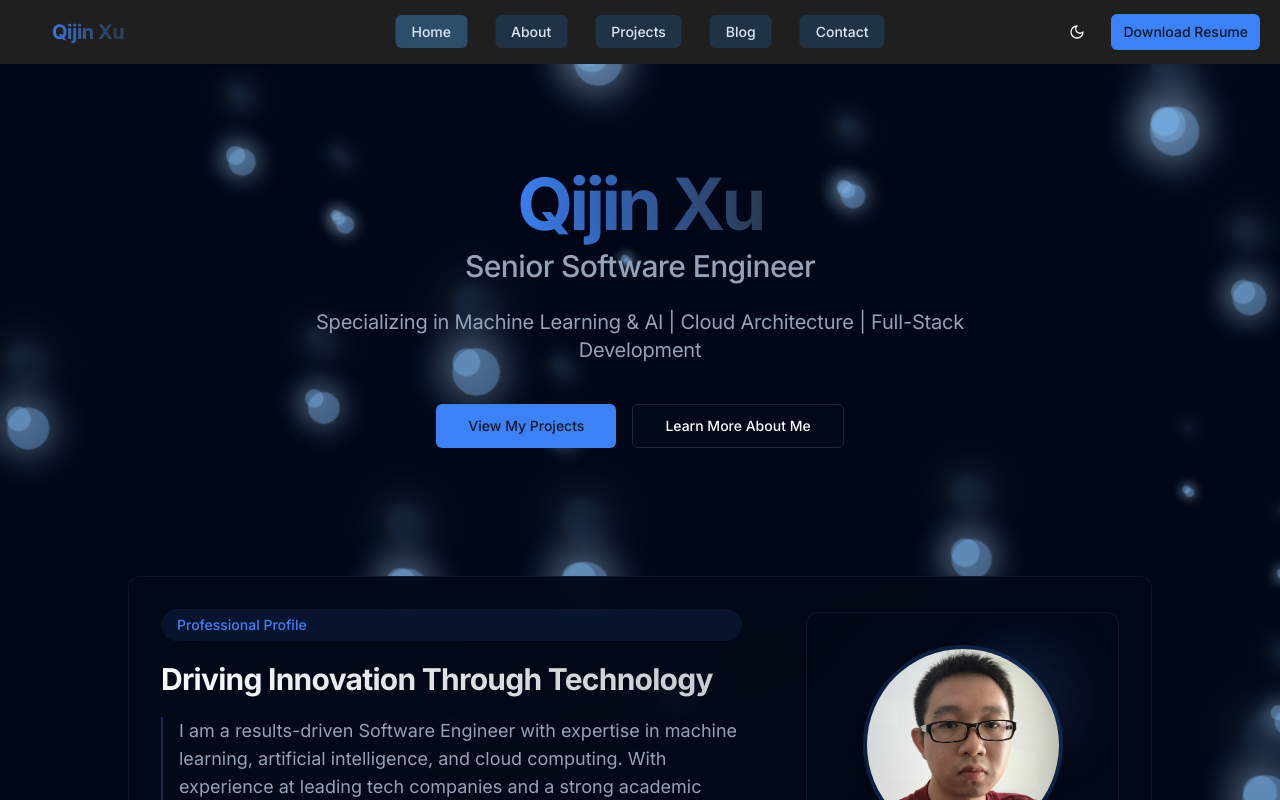
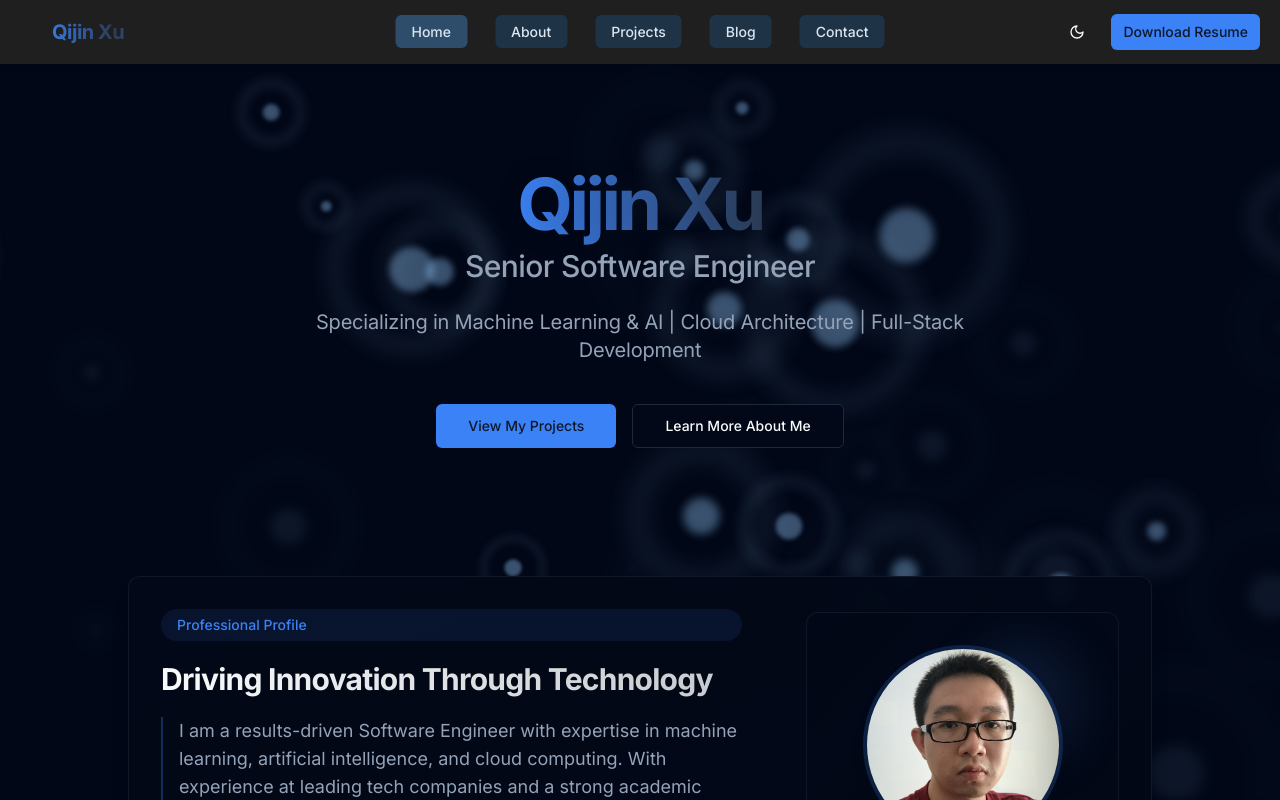
Before and after one commit to Freedom-Jack/my-website, a Next.js app: page / in a window 1280 px wide. Shown: the top 800 px of the page. Built offline with nearby package versions, Linux system fonts and the light colour scheme.

Commit message:
fix bubble effects

```diff
--- a/src/components/animations/Bubbles/index.tsx
+++ b/src/components/animations/Bubbles/index.tsx
@@ -1,6 +1,6 @@
 "use client"
 
-import React, { useState, useEffect, useRef } from "react"
+import React from "react"
 import { motion } from "framer-motion"
 import "./styles.css"
 
@@ -8,91 +8,40 @@ interface BubbleProps {
   index: number
 }
 
-// This component will only render on the client side
-function ClientOnly({ children }: { children: React.ReactNode }) {
-  const [isMounted, setIsMounted] = useState(false)
+const Bubble = ({ index }: BubbleProps) => {
+  // Generate random values for each bubble
+  const scale = 0.25 + Math.random() * 0.75
+  const duration = 20 + Math.random() * 10
+  const delay = Math.random() * 2
 
-  useEffect(() => {
-    setIsMounted(true)
-  }, [])
-
-  if (!isMounted) {
-    return null // Return nothing on the server side
-  }
-
-  return <>{children}</>
-}
-
-// Deterministic random function based on seed
-function generateRandom(index: number) {
-  // Use a fixed seed based on index
-  const seed = index + 1;
-
-  // Generate consistent values
-  const scale = 0.25 + (Math.sin(seed * 123.45) * 0.5 + 0.5) * 0.75;
-  const duration = 20 + (Math.sin(seed * 567.89) * 0.5 + 0.5) * 10;
-  const delay = (Math.sin(seed * 912.34) * 0.5 + 0.5) * 2;
-
-  // Better distribution across the entire screen (0-100 range for both X and Y)
-  const startX = (index % 5) * 20 + (Math.sin(seed * 345.67) * 0.5 + 0.5) * 15;
-  const startY = Math.floor(index / 5) * 20 + (Math.sin(seed * 789.01) * 0.5 + 0.5) * 15;
-
-  // Generate animation points with wider movement range
-  const x1 = startX + (Math.sin(seed * 111.22) * 0.5 + 0.5) * 60 - 30;
-  const x2 = startX - (Math.sin(seed * 333.44) * 0.5 + 0.5) * 60 + 30;
-  const x3 = startX + (Math.sin(seed * 555.66) * 0.5 + 0.5) * 45 - 22.5;
-
-  const y1 = startY + (Math.sin(seed * 777.88) * 0.5 + 0.5) * 60 - 30;
-  const y2 = startY - (Math.sin(seed * 999.00) * 0.5 + 0.5) * 60 + 30;
-  const y3 = startY + (Math.sin(seed * 111.00) * 0.5 + 0.5) * 45 - 22.5;
-
-  return {
-    scale,
-    duration,
-    delay,
-    startX,
-    startY,
-    xPositions: [
-      `${startX}vw`,
-      `${x1}vw`,
-      `${x2}vw`,
-      `${x3}vw`,
-      `${startX}vw`,
-    ],
-    yPositions: [
-      `${startY}vh`,
-      `${y1}vh`,
-      `${y2}vh`,
-      `${y3}vh`,
-      `${startY}vh`,
-    ],
-    scaleValues: [scale, scale * 1.1, scale * 0.9, scale * 1.05, scale]
-  };
-}
-
-const Bubble = ({ index }: BubbleProps) => {
-  // Generate all values based on index - these are now deterministic and stable
-  const {
-    scale,
-    duration,
-    delay,
-    xPositions,
-    yPositions,
-    scaleValues
-  } = generateRandom(index);
+  // Generate random starting positions across the screen
+  const startX = Math.random() * 100
+  const startY = Math.random() * 100
 
   return (
     <motion.div
       className={`bubble bubble-${index}`}
       initial={{
-        x: xPositions[0],
-        y: yPositions[0],
-        scale: scaleValues[0]
+        x: `${startX}vw`,
+        y: `${startY}vh`,
+        scale
       }}
       animate={{
-        x: xPositions,
-        y: yPositions,
-        scale: scaleValues
+        x: [
+          `${startX}vw`,
+          `${startX + (Math.random() * 40 - 20)}vw`,
+          `${startX - (Math.random() * 40 - 20)}vw`,
+          `${startX + (Math.random() * 30 - 15)}vw`,
+          `${startX}vw`,
+        ],
+        y: [
+          `${startY}vh`,
+          `${startY + (Math.random() * 40 - 20)}vh`,
+          `${startY - (Math.random() * 40 - 20)}vh`,
+          `${startY + (Math.random() * 30 - 15)}vh`,
+          `${startY}vh`,
+        ],
+        scale: [scale, scale * 1.1, scale * 0.9, scale * 1.05, scale]
       }}
       transition={{
         duration: duration,
@@ -106,18 +55,12 @@ const Bubble = ({ index }: BubbleProps) => {
 }
 
 export function Bubbles() {
-  // Use a wrapper div with suppressHydrationWarning
   return (
-    <div
-      className="fixed inset-0 z-[-1] overflow-hidden pointer-events-none"
-      suppressHydrationWarning
-    >
-      <ClientOnly>
-        {/* Restored original number of bubbles to 50 */}
-        {Array.from({ length: 50 }).map((_, index) => (
-          <Bubble key={`bubble-${index}`} index={index % 22} />
-        ))}
-      </ClientOnly>
+    <div className="fixed inset-0 z-[-1] overflow-hidden pointer-events-none">
+      {/* Reduced number of bubbles from 50 to 25 */}
+      {Array.from({ length: 25 }).map((_, index) => (
+        <Bubble key={index} index={index % 22} />
+      ))}
     </div>
   )
 }
--- a/src/components/animations/Bubbles/styles.css
+++ b/src/components/animations/Bubbles/styles.css
@@ -1,79 +1,108 @@
 /* Bubble animation styles */
 .bubble {
   position: absolute;
-  width: 3vw; /* Reduced size for subtlety */
-  height: 3vw; /* Reduced size for subtlety */
+  width: 4vw; /* Increased base size */
+  height: 4vw; /* Increased base size */
   pointer-events: none;
   /* Remove fixed margins to allow better distribution */
   top: 0;
   left: 0;
   /* Improved visibility for all bubbles */
-  opacity: 0.7; /* Increased opacity for better visibility */
+  opacity: 0.8; /* Increased opacity for better visibility */
   z-index: -1; /* Ensure bubbles stay behind content */
+  filter: blur(3px); /* Base blur */
 }
 
 .bubble::before,
 .bubble::after {
   content: '';
   position: absolute;
-  width: 100%;
-  height: 100%;
   border-radius: 50%;
-  transform-origin: center;
-  animation: drift 150s ease alternate infinite;
+  top: 50%;
+  left: 50%;
+  transform: translate(-50%, -50%);
 }
 
 .bubble::before {
-  background: hsl(210, 100%, 80%); /* Darker light blue */
-  opacity: 0.4; /* Increased opacity */
+  width: 100%;
+  height: 100%;
+  background: hsla(210, 100%, 80%, 0.8);
+  filter: blur(4px);
+  animation:
+    drift 150s ease alternate infinite,
+    inner-pulse 6s ease-in-out infinite alternate;
 }
 
 .bubble::after {
-  background: hsl(210, 100%, 75%); /* Even darker light blue */
-  opacity: 0.5; /* Increased opacity */
-  box-shadow: 0 0 8vw 2vw hsl(210, 100%, 85%); /* Enhanced glow effect */
+  width: 200%; /* Doubled size for outer glow */
+  height: 200%; /* Doubled size for outer glow */
+  background: transparent;
+  box-shadow: 0 0 30px 15px hsla(210, 100%, 85%, 0.7);
+  filter: blur(15px);
+  opacity: 0.8;
   animation:
     drift 150s ease alternate infinite,
-    flash 5s ease-in-out infinite alternate;
+    outer-pulse 8s ease-in-out infinite alternate;
 }
 
 @keyframes drift {
   0% {
-    transform: rotate(0deg) translate(0, 0);
+    transform: translate(-50%, -50%) rotate(0deg) translate(0px, 0px);
   }
   50% {
-    transform: rotate(180deg) translate(25px, 25px); /* Increased movement */
+    transform: translate(-50%, -50%) rotate(180deg) translate(25px, 25px);
   }
   100% {
-    transform: rotate(360deg) translate(0, 0);
+    transform: translate(-50%, -50%) rotate(360deg) translate(0px, 0px);
   }
 }
 
-@keyframes flash {
+@keyframes inner-pulse {
+  0% {
+    opacity: 0.6;
+    transform: translate(-50%, -50%) scale(0.8);
+  }
+  100% {
+    opacity: 0.9;
+    transform: translate(-50%, -50%) scale(1.1);
+  }
+}
+
+@keyframes outer-pulse {
   0% {
     opacity: 0.4;
-    box-shadow: 0 0 3vw 0.8vw hsl(210, 100%, 85%);
+    box-shadow: 0 0 15px 10px hsla(210, 100%, 85%, 0.5);
+    transform: translate(-50%, -50%) scale(1.2);
+    filter: blur(10px);
+  }
+  50% {
+    opacity: 0.7;
+    box-shadow: 0 0 50px 25px hsla(210, 100%, 85%, 0.7);
+    transform: translate(-50%, -50%) scale(2.5);
+    filter: blur(25px);
   }
   100% {
-    opacity: 0.6;
-    box-shadow: 0 0 8vw 2vw hsl(210, 100%, 85%);
+    opacity: 0.5;
+    box-shadow: 0 0 30px 15px hsla(210, 100%, 85%, 0.6);
+    transform: translate(-50%, -50%) scale(1.8);
+    filter: blur(15px);
   }
 }
 
 /* More variation in bubble sizes */
 .bubble:nth-child(3n+1) {
-  width: 2.5vw;
-  height: 2.5vw;
-}
-
-.bubble:nth-child(3n+2) {
   width: 3.5vw;
   height: 3.5vw;
 }
 
+.bubble:nth-child(3n+2) {
+  width: 5vw; /* Increased size */
+  height: 5vw; /* Increased size */
+}
+
 .bubble:nth-child(3n+3) {
-  width: 2vw;
-  height: 2vw;
+  width: 2.5vw;
+  height: 2.5vw;
 }
 
 /* Implementing the random factors for each bubble */
```
